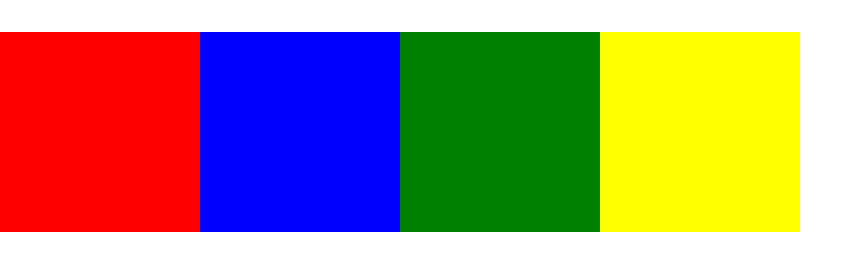
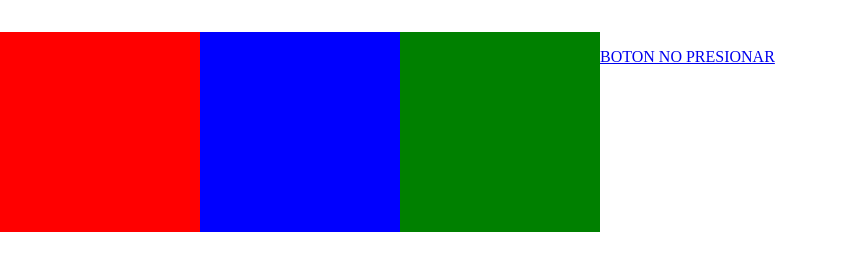
Before and after one commit to frozenbaker1/alura-flexbox, a plain HTML site: page pruebas.html in a window 1280 px wide. Shown: the whole page, without its empty margins (0-863 px from the left). Drawn offline with Linux system fonts and the light colour scheme.

Commit message:
añadiendo un enlace

```diff
--- a/pruebas.html
+++ b/pruebas.html
@@ -11,7 +11,7 @@
         <div class="flex-item-row"></div>
         <div class="flex-item-row"></div>
         <div class="flex-item-row"></div>
-        <div class="flex-item-row"></div>
+        <a href="#"> <p>BOTON NO PRESIONAR</p> </a>
     </main>
 </body>
 </html>
```
